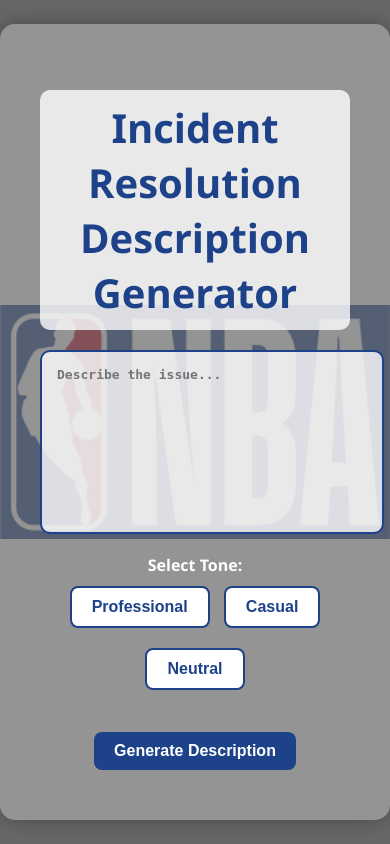
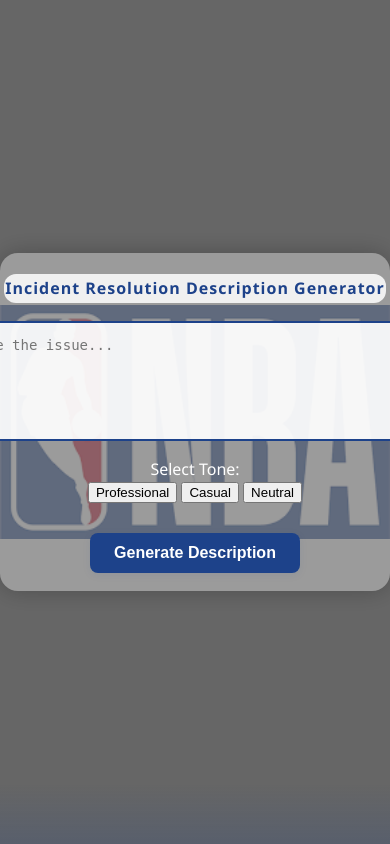
Before and after one commit to Jackschlach/Incident-Resolution-Description-Generator, a Flask app: page / in a window 390 px wide. Run offline with Flask 3, Linux system fonts and the light colour scheme.

Commit message:
Improve layout: wider input/output boxes, better responsiveness, and overall UI polish

```diff
--- a/static/styles.css
+++ b/static/styles.css
@@ -1,111 +1,226 @@
-body {
+/* Sleek, modern look for the app */
+html, body {
+    height: 100vh;
+    width: 100vw;
     margin: 0;
     padding: 0;
+    overflow: hidden;
+}
+
+body {
+    min-height: 100vh;
+    min-width: 100vw;
     font-family: 'Segoe UI', Arial, sans-serif;
     background: url('nba_pic.png') no-repeat center center fixed;
     background-size: contain;
+    display: flex;
+    justify-content: center;
+    align-items: center;
+    color: #222;
+    font-weight: 500;
+    position: relative;
+}
+
+.overlay {
+    background-color: rgba(0, 0, 0, 0.6);
+    width: 100vw;
     height: 100vh;
     display: flex;
     justify-content: center;
     align-items: center;
-    color: black;
-    font-weight: bold;
-}
-
-.overlay {
-    background-color: rgba(0, 0, 0, 0.6); /* Light overlay for better readability */
-    width: 100%;
-    height: 100%;
-    display: flex;
-    justify-content: center;
-    align-items: center;
+    position: absolute;
+    top: 0; left: 0; right: 0; bottom: 0;
+    z-index: 1;
 }
 
 .container {
-    background-color: rgba(255, 255, 255, 0.3);
+    background-color: rgba(255, 255, 255, 0.35);
     text-align: center;
-    padding: 40px;
-    border-radius: 15px;
-    box-shadow: 0px 0px 20px rgba(0, 0, 0, 0.3);
-    max-width: 600px;
-    width: 80%;
+    padding: 32px 18px 22px 18px;
+    border-radius: 18px;
+    box-shadow: 0px 0px 24px rgba(0, 0, 0, 0.25);
+    max-width: 900px;
+    min-width: 340px;
+    width: 100%;
+    max-height: 92vh;
+    margin: 0 auto;
+    position: relative;
+    z-index: 2;
+    overflow-wrap: break-word;
+    word-break: break-word;
+    display: flex;
+    flex-direction: column;
     justify-content: center;
     align-items: center;
 }
 
 h1 {
-    font-size: 2.5em;       /* Increase font size */
-    color: #1d428a;         /* NBA Blue color */
-    font-weight: bold;      /* Make the text bold */
-    margin-bottom: 20px;    /* Space below the header */
-    padding: 10px;          /* Add padding for better spacing */
-    background-color: rgba(255, 255, 255, 0.8);  /* Transparent white border */
-    border-radius: 10px;    /* Rounded corners for the border */
+    font-size: 2em;
+    color: #1d428a;
+    font-weight: bold;
+    margin-bottom: 18px;
+    padding: 10px 0;
+    background-color: rgba(255, 255, 255, 0.85);
+    border-radius: 12px;
+    letter-spacing: 1px;
+    word-break: break-word;
+    white-space: normal;
+    overflow-wrap: break-word;
+    line-height: 1.15;
+    width: 100%;
+    box-sizing: border-box;
+    text-align: center;
+    display: block;
 }
 
 textarea {
-    width: 100%;
-    max-width: 500px;
-    height: 150px;
-    padding: 15px;
+    width: 98%;
+    max-width: 850px;
+    min-width: 550px;
+    height: 120px;
+    min-height: 60px;
+    padding: 14px;
     border-radius: 10px;
     border: 2px solid #1d428a;
-    font-size: 1em;
+    font-size: 1.08em;
     resize: none;
-    color: black;
-    font-weight: bold;
-    background-color: rgba(255, 255, 255, 0.8);
-    justify-content: center;
-    align-items: center;
-}
-
-/* Submit & tone buttons */
-button,
-.tone-selector button {
-    margin: 10px 5px;
-    padding: 10px 20px;
-    font-size: 1em;
-    border-radius: 8px;
-    cursor: pointer;
-    font-weight: bold;
-    transition: 0.3s ease;
+    color: #222;
+    font-weight: 500;
+    background-color: rgba(255, 255, 255, 0.92);
+    margin-bottom: 12px;
+    box-sizing: border-box;
+    overflow: auto;
 }
 
 button[type="submit"] {
     background-color: #1d428a;
     color: white;
     border: none;
+    border-radius: 8px;
+    padding: 11px 24px;
+    font-size: 1em;
+    font-weight: bold;
+    margin-top: 8px;
+    margin-bottom: 8px;
+    cursor: pointer;
+    transition: background 0.2s, transform 0.2s;
+    box-shadow: 0 2px 8px rgba(29,66,138,0.08);
+}
+button[type="submit"]:hover {
+    background-color: #c8102e;
+    transform: translateY(-2px) scale(1.04);
 }
 
-button[type="submit"]:hover {
-    background-color: #c8102e;
-}
-
-/* Tone Buttons */
-.tone-selector {
-    margin-top: 15px;
-}
-
-.tone-selector button {
-    background-color: white;
-    color: #1d428a;
-    border: 2px solid #1d428a;
-}
-
-.tone-selector button:hover {
-    background-color: #1d428a;
-    color: white;
-}
-
-/* Result Output */
 .result {
-    margin-top: 30px;
-    background-color: #f0f0f0;
-    padding: 15px;
-    border-radius: 10px;
+    margin-top: 18px;
+    background-color: #f8fafd;
+    padding: 18px 24px 10px 24px;
+    border-radius: 14px;
     text-align: left;
+    box-shadow: 0 4px 18px rgba(29,66,138,0.10);
+    border: 1.5px solid #e3e8f0;
+    max-width: 850px;
+    min-width: 220px;
+    width: 100%;
+    min-height: 120px;
+    max-height: 45vh;
+    overflow-y: auto;
 }
 
 .result h2 {
     color: #1d428a;
+    font-size: 1.2em;
+    margin-bottom: 10px;
+    text-align: center;
 }
+
+#resolution-text {
+    font-size: 1.08em;
+    color: #222;
+    font-weight: 500;
+    margin-bottom: 10px;
+    line-height: 1.4;
+}
+
+.tone-update-section {
+    margin-top: 10px;
+    padding-top: 8px;
+    border-top: 2px solid #1d428a;
+    text-align: center;
+}
+
+.tone-update-section p {
+    margin-bottom: 10px;
+    color: #1d428a;
+    font-weight: bold;
+    font-size: 1em;
+}
+
+.tone-update-section .tone-btn {
+    background-color: #1d428a;
+    color: white;
+    border: none;
+    border-radius: 8px;
+    margin: 0 6px 8px 6px;
+    padding: 10px 18px;
+    font-size: 1em;
+    font-weight: 600;
+    cursor: pointer;
+    transition: background 0.2s, transform 0.2s;
+    min-width: 90px;
+    display: inline-block;
+    box-shadow: 0 2px 8px rgba(29,66,138,0.08);
+}
+.tone-update-section .tone-btn:hover,
+.tone-update-section .tone-btn.active {
+    background-color: #c8102e !important;
+    color: #fff !important;
+    transform: scale(1.06);
+}
+
+body::after {
+    content: '';
+    position: fixed;
+    left: 0;
+    right: 0;
+    bottom: 0;
+    height: 60px;
+    pointer-events: none;
+    z-index: 10;
+    background: linear-gradient(to bottom, rgba(0,0,0,0) 0%, rgba(29,66,138,0.18) 100%);
+}
+
+@media (max-width: 800px) {
+    .container {
+        max-width: 98vw;
+        min-width: 0;
+        width: 98vw;
+    }
+    .result {
+        max-width: 98vw;
+        min-width: 0;
+        width: 98vw;
+    }
+}
+@media (max-width: 500px) {
+    .container {
+        padding: 10px 1vw;
+    }
+    h1 {
+        font-size: 1em;
+        padding: 6px 0;
+        line-height: 1.1;
+    }
+    .result {
+        padding: 8px 2vw 6px 2vw;
+        font-size: 0.95em;
+        min-height: 100px;
+        max-height: 40vh;
+    }
+    .tone-update-section .tone-btn {
+        padding: 8px 0;
+        min-width: 70px;
+        font-size: 0.95em;
+        margin: 0 2px 6px 2px;
+    }
+}
```
